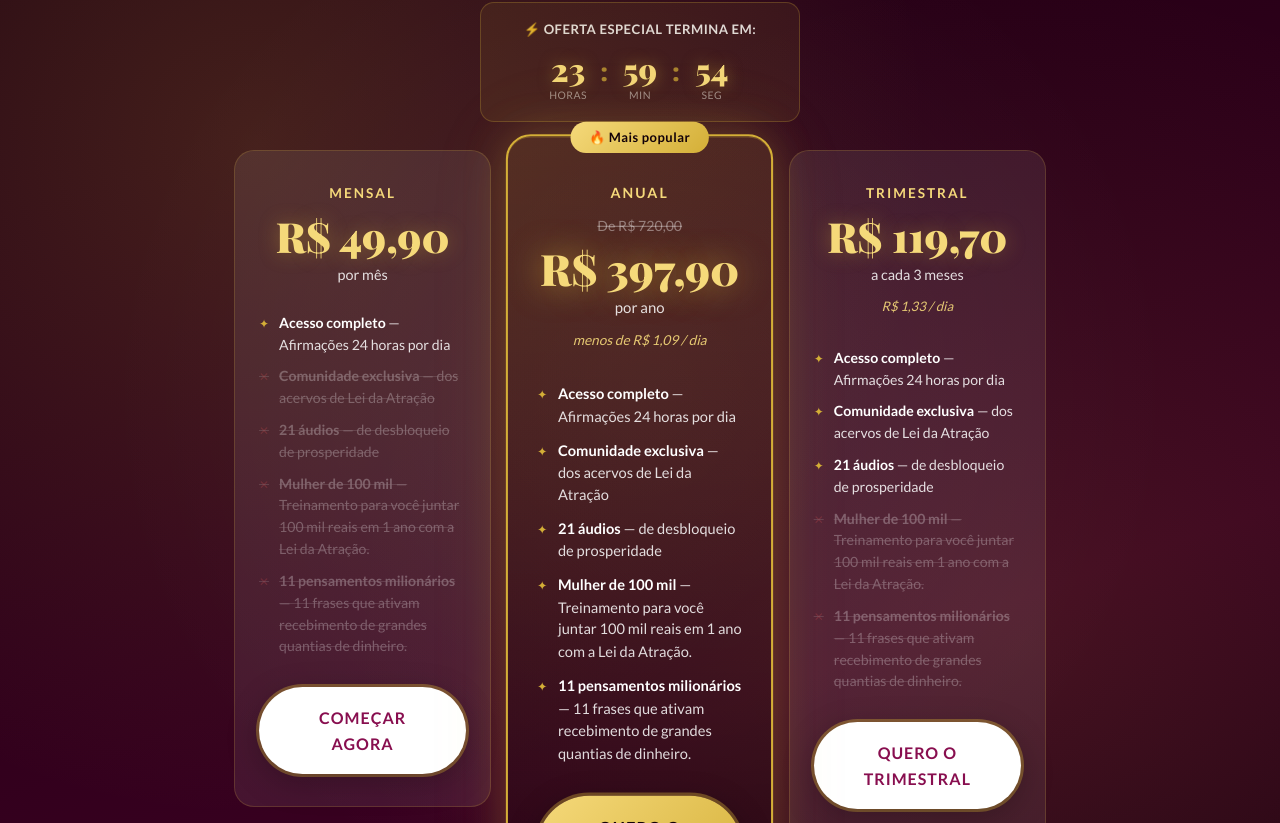
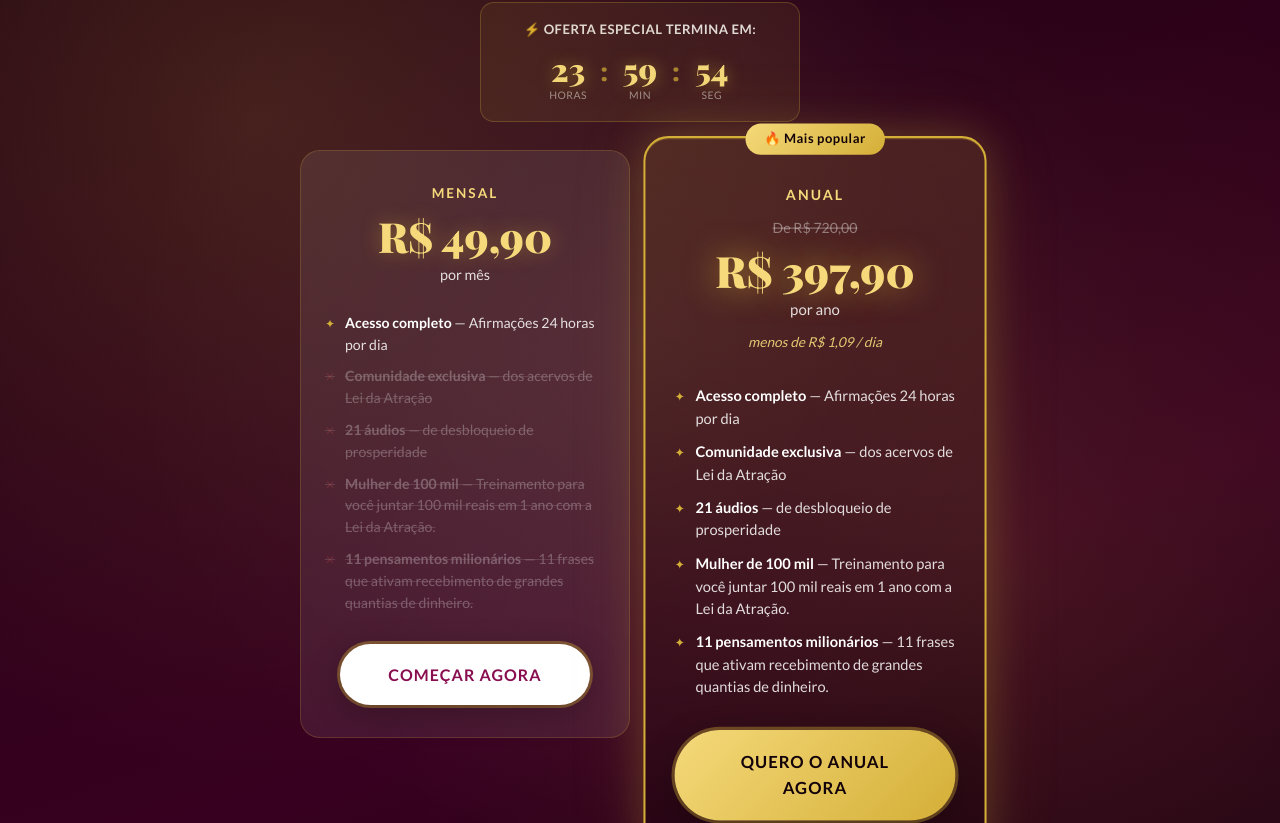
Before and after one commit to vagner748/jaquesly, a React (Vite) app: page / in a window 1280 px wide. Shown: the part 7997-8820 px from the top of the page. Built offline with nearby package versions, Linux system fonts and the light colour scheme; a web font is replaced by a local one.

Commit message:
fix: remove plano trimestral, deixar apenas mensal e anual

```diff
--- a/src/components/PriceBox/PriceBox.jsx
+++ b/src/components/PriceBox/PriceBox.jsx
@@ -46,19 +46,6 @@ const plans = [
         cta: 'Quero o anual agora',
         gold: true,
         highlight: true,
-    },
-    {
-        id: 'trimestral',
-        badge: null,
-        name: 'Trimestral',
-        original: null,
-        price: 'R$ 119,70',
-        period: 'a cada 3 meses',
-        daily: 'R$ 1,33 / dia',
-        included: [0, 1, 2],
-        cta: 'Quero o trimestral',
-        gold: false,
-        highlight: false,
     },
 ]
 
--- a/src/components/PriceBox/PriceBox.module.css
+++ b/src/components/PriceBox/PriceBox.module.css
@@ -6,10 +6,10 @@
 /* ── Grid de planos ── */
 .grid {
     display: grid;
-    grid-template-columns: repeat(3, 1fr);
+    grid-template-columns: repeat(2, 1fr);
     gap: 20px;
     align-items: start;
-    max-width: 960px;
+    max-width: 680px;
     margin: 0 auto;
 }
 
```
